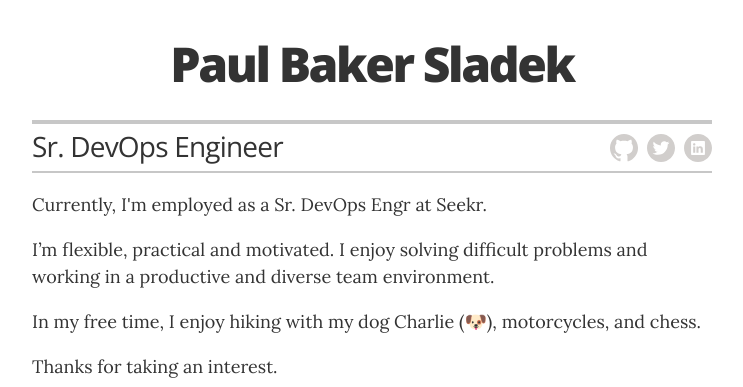
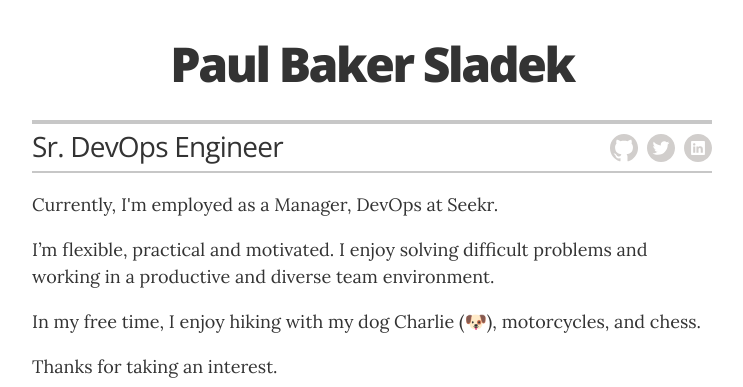
Before and after one commit to pbsladek/pbsladek.github.io, a Jekyll site: the page built from index.html, in a window 1280 px wide and 900 px high. Shown: the top 387 px of the window, without its empty margins (268-1011 px from the left). Built offline with Jekyll 4.4.1, drawn with Linux system fonts in a browser that asks for light colours.

Commit message:
update to manager

```diff
--- a/_layouts/resume.html
+++ b/_layouts/resume.html
@@ -27,7 +27,7 @@
       </div>
 
       <div class="executive-summary" itemprop="description">
-        <p> Currently, I'm employed as a Sr. DevOps Engr at Seekr. </p>
+        <p> Currently, I'm employed as a Manager, DevOps at Seekr. </p>
         <p> I’m flexible, practical and motivated. I enjoy solving difficult problems and working in a productive and
           diverse team environment. </p>
         <p> In my free time, I enjoy hiking with my dog Charlie (🐶), motorcycles, and chess. </p>
```
